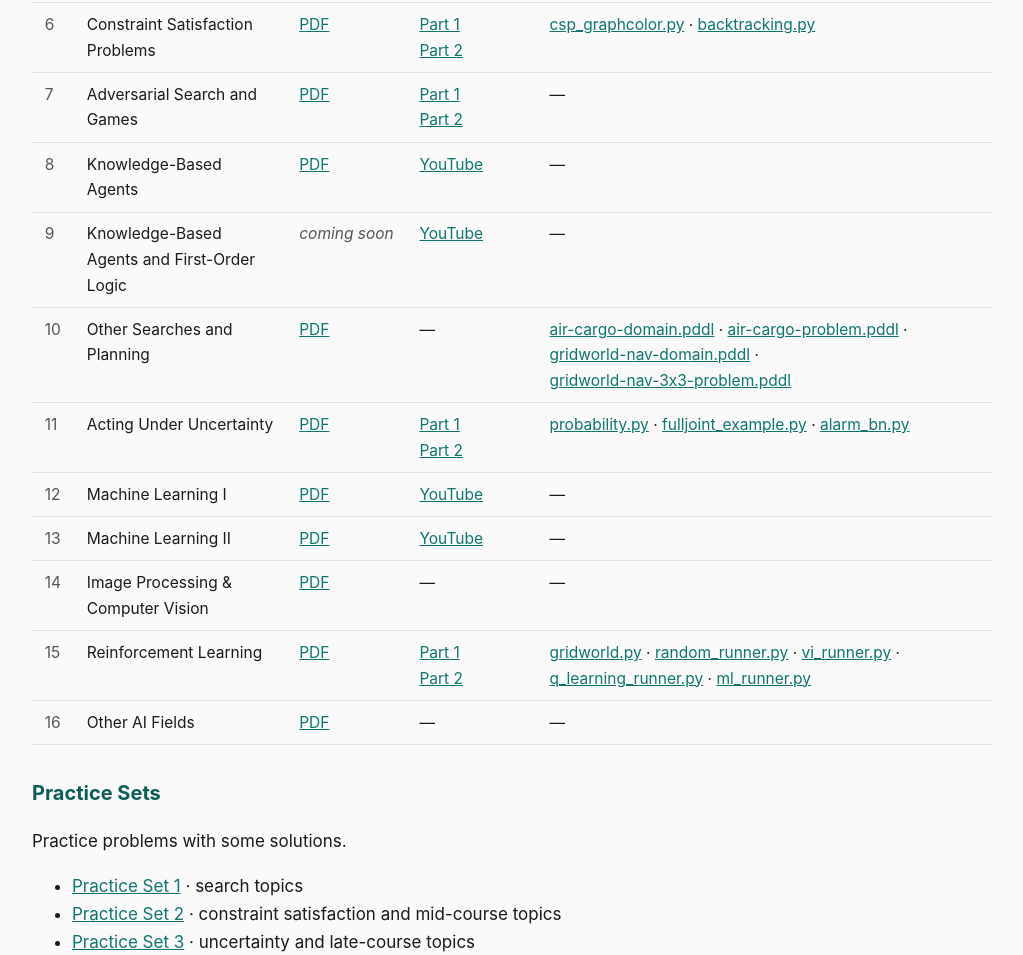
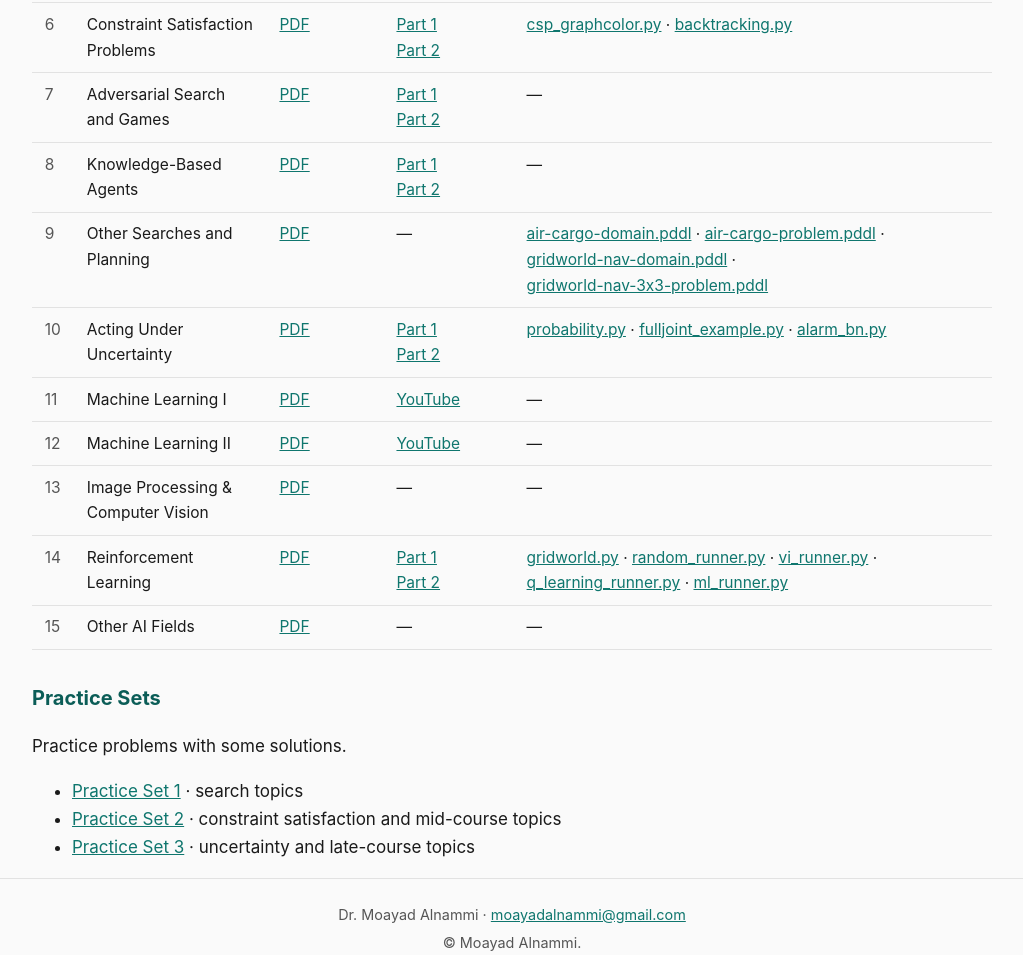
Before and after one commit to Malnammi/Malnammi.github.io, a plain HTML site: page courses/intro-ai/index.html in a window 1280 px wide. Shown: the part 1007-1962 px from the top of the page, without its empty margins (128-1151 px from the left). Drawn offline with Linux system fonts and the light colour scheme.

Commit message:
Merge knowledge-based agents lectures and renumber slides

```diff
--- a/courses/intro-ai/index.html
+++ b/courses/intro-ai/index.html
@@ -80,15 +80,14 @@
           <tr><td>5</td><td>Local Search</td><td><a href="slides/intro-ai-05-local-search.pdf">PDF</a></td><td><a href="https://www.youtube.com/watch?v=LnJG-CcRm-Q" target="_blank" rel="noopener">YouTube</a></td><td><a href="code/nqueens.py">nqueens.py</a></td></tr>
           <tr><td>6</td><td>Constraint Satisfaction Problems</td><td><a href="slides/intro-ai-06-csp.pdf">PDF</a></td><td><a href="https://www.youtube.com/watch?v=E9j8bZTdIHs" target="_blank" rel="noopener">Part 1</a><br><a href="https://www.youtube.com/watch?v=AMjlfM4B-5I" target="_blank" rel="noopener">Part 2</a></td><td><a href="code/csp_graphcolor.py">csp_graphcolor.py</a> · <a href="code/backtracking.py">backtracking.py</a></td></tr>
           <tr><td>7</td><td>Adversarial Search and Games</td><td><a href="slides/intro-ai-07-adversarial-search-and-games.pdf">PDF</a></td><td><a href="https://www.youtube.com/watch?v=zZGc4uigV4E" target="_blank" rel="noopener">Part 1</a><br><a href="https://www.youtube.com/watch?v=TbJmDIedRJc" target="_blank" rel="noopener">Part 2</a></td><td>—</td></tr>
-          <tr><td>8</td><td>Knowledge-Based Agents</td><td><a href="slides/intro-ai-08-kba.pdf">PDF</a></td><td><a href="https://www.youtube.com/watch?v=APY3MEHKiYs" target="_blank" rel="noopener">YouTube</a></td><td>—</td></tr>
-          <tr><td>9</td><td>Knowledge-Based Agents and First-Order Logic</td><td><span class="soon">coming soon</span></td><td><a href="https://www.youtube.com/watch?v=YHc9U_PXWr4" target="_blank" rel="noopener">YouTube</a></td><td>—</td></tr>
-          <tr><td>10</td><td>Other Searches and Planning</td><td><a href="slides/intro-ai-10-other-searches-and-planning.pdf">PDF</a></td><td>—</td><td><a href="code/air-cargo-domain.pddl">air-cargo-domain.pddl</a> · <a href="code/air-cargo-problem.pddl">air-cargo-problem.pddl</a> · <a href="code/gridworld-nav-domain.pddl">gridworld-nav-domain.pddl</a> · <a href="code/gridworld-nav-3x3-problem.pddl">gridworld-nav-3x3-problem.pddl</a></td></tr>
-          <tr><td>11</td><td>Acting Under Uncertainty</td><td><a href="slides/intro-ai-11-acting-under-uncertainty.pdf">PDF</a></td><td><a href="https://www.youtube.com/watch?v=4RkdPGHoVsM" target="_blank" rel="noopener">Part 1</a><br><a href="https://www.youtube.com/watch?v=2bzT5iWiBJE" target="_blank" rel="noopener">Part 2</a></td><td><a href="code/probability.py">probability.py</a> · <a href="code/fulljoint_example.py">fulljoint_example.py</a> · <a href="code/alarm_bn.py">alarm_bn.py</a></td></tr>
-          <tr><td>12</td><td>Machine Learning I</td><td><a href="slides/intro-ai-12-machine-learning-i.pdf">PDF</a></td><td><a href="https://www.youtube.com/watch?v=xIhZSbwju80" target="_blank" rel="noopener">YouTube</a></td><td>—</td></tr>
-          <tr><td>13</td><td>Machine Learning II</td><td><a href="slides/intro-ai-13-machine-learning-ii.pdf">PDF</a></td><td><a href="https://www.youtube.com/watch?v=xF4zCAaKKx8" target="_blank" rel="noopener">YouTube</a></td><td>—</td></tr>
-          <tr><td>14</td><td>Image Processing &amp; Computer Vision</td><td><a href="slides/intro-ai-14-ipcv.pdf">PDF</a></td><td>—</td><td>—</td></tr>
-          <tr><td>15</td><td>Reinforcement Learning</td><td><a href="slides/intro-ai-15-rl.pdf">PDF</a></td><td><a href="https://www.youtube.com/watch?v=S-bmq7vf3kA" target="_blank" rel="noopener">Part 1</a><br><a href="https://www.youtube.com/watch?v=4NcBkSpw50Y" target="_blank" rel="noopener">Part 2</a></td><td><a href="code/gridworld.py">gridworld.py</a> · <a href="code/random_runner.py">random_runner.py</a> · <a href="code/vi_runner.py">vi_runner.py</a> · <a href="code/q_learning_runner.py">q_learning_runner.py</a> · <a href="code/ml_runner.py">ml_runner.py</a></td></tr>
-          <tr><td>16</td><td>Other AI Fields</td><td><a href="slides/intro-ai-16-other-ai-fields.pdf">PDF</a></td><td>—</td><td>—</td></tr>
+          <tr><td>8</td><td>Knowledge-Based Agents</td><td><a href="slides/intro-ai-08-kba.pdf">PDF</a></td><td><a href="https://www.youtube.com/watch?v=APY3MEHKiYs" target="_blank" rel="noopener">Part 1</a><br><a href="https://www.youtube.com/watch?v=YHc9U_PXWr4" target="_blank" rel="noopener">Part 2</a></td><td>—</td></tr>
+          <tr><td>9</td><td>Other Searches and Planning</td><td><a href="slides/intro-ai-09-other-searches-and-planning.pdf">PDF</a></td><td>—</td><td><a href="code/air-cargo-domain.pddl">air-cargo-domain.pddl</a> · <a href="code/air-cargo-problem.pddl">air-cargo-problem.pddl</a> · <a href="code/gridworld-nav-domain.pddl">gridworld-nav-domain.pddl</a> · <a href="code/gridworld-nav-3x3-problem.pddl">gridworld-nav-3x3-problem.pddl</a></td></tr>
+          <tr><td>10</td><td>Acting Under Uncertainty</td><td><a href="slides/intro-ai-10-acting-under-uncertainty.pdf">PDF</a></td><td><a href="https://www.youtube.com/watch?v=4RkdPGHoVsM" target="_blank" rel="noopener">Part 1</a><br><a href="https://www.youtube.com/watch?v=2bzT5iWiBJE" target="_blank" rel="noopener">Part 2</a></td><td><a href="code/probability.py">probability.py</a> · <a href="code/fulljoint_example.py">fulljoint_example.py</a> · <a href="code/alarm_bn.py">alarm_bn.py</a></td></tr>
+          <tr><td>11</td><td>Machine Learning I</td><td><a href="slides/intro-ai-11-machine-learning-i.pdf">PDF</a></td><td><a href="https://www.youtube.com/watch?v=xIhZSbwju80" target="_blank" rel="noopener">YouTube</a></td><td>—</td></tr>
+          <tr><td>12</td><td>Machine Learning II</td><td><a href="slides/intro-ai-12-machine-learning-ii.pdf">PDF</a></td><td><a href="https://www.youtube.com/watch?v=xF4zCAaKKx8" target="_blank" rel="noopener">YouTube</a></td><td>—</td></tr>
+          <tr><td>13</td><td>Image Processing &amp; Computer Vision</td><td><a href="slides/intro-ai-13-ipcv.pdf">PDF</a></td><td>—</td><td>—</td></tr>
+          <tr><td>14</td><td>Reinforcement Learning</td><td><a href="slides/intro-ai-14-rl.pdf">PDF</a></td><td><a href="https://www.youtube.com/watch?v=S-bmq7vf3kA" target="_blank" rel="noopener">Part 1</a><br><a href="https://www.youtube.com/watch?v=4NcBkSpw50Y" target="_blank" rel="noopener">Part 2</a></td><td><a href="code/gridworld.py">gridworld.py</a> · <a href="code/random_runner.py">random_runner.py</a> · <a href="code/vi_runner.py">vi_runner.py</a> · <a href="code/q_learning_runner.py">q_learning_runner.py</a> · <a href="code/ml_runner.py">ml_runner.py</a></td></tr>
+          <tr><td>15</td><td>Other AI Fields</td><td><a href="slides/intro-ai-15-other-ai-fields.pdf">PDF</a></td><td>—</td><td>—</td></tr>
         </tbody>
       </table>
     </div>
```
Also changed, not shown: 14 other files.
